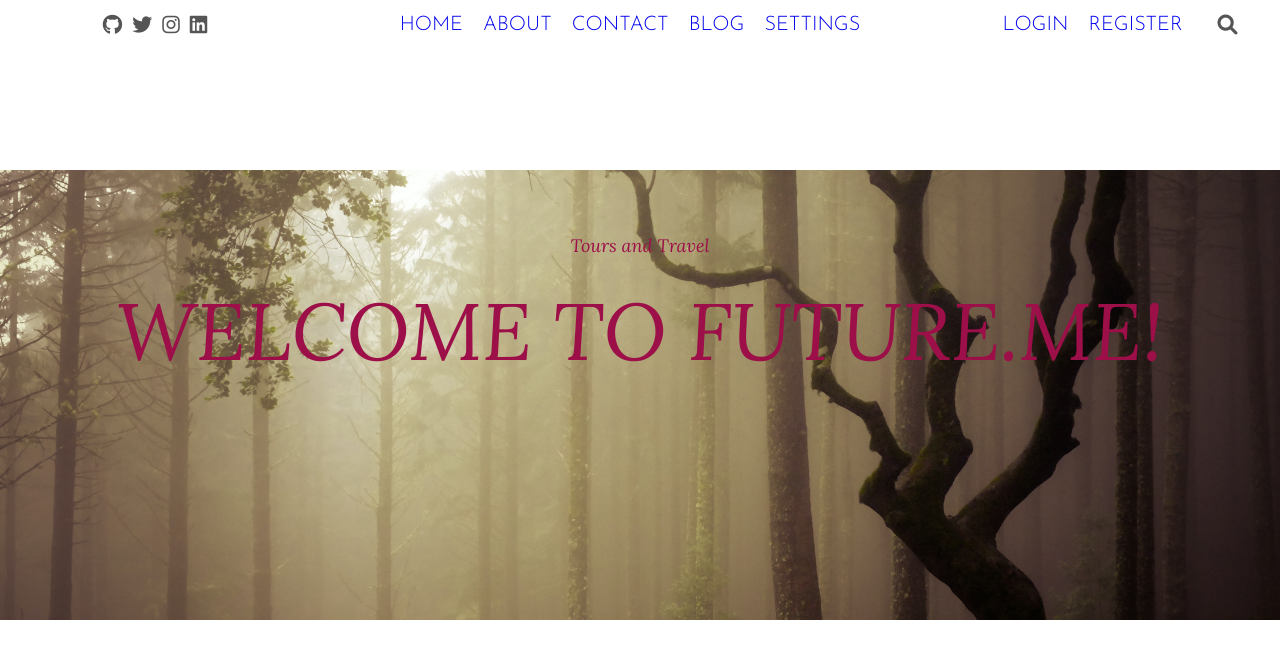
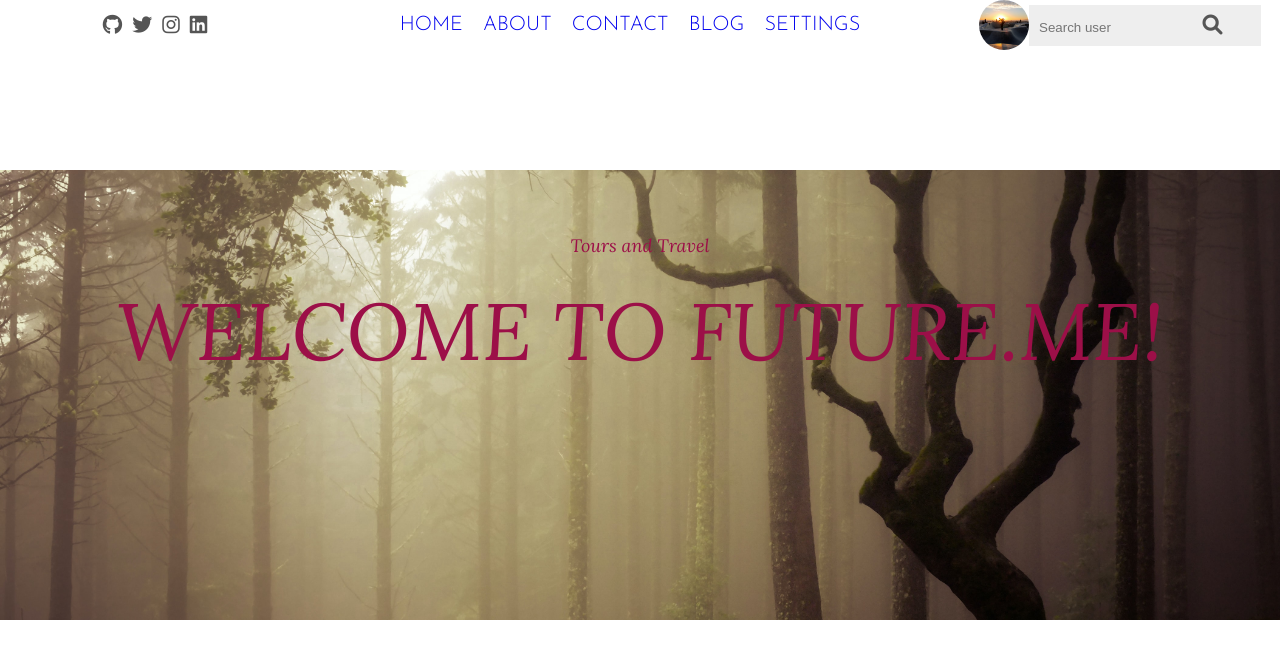
Before and after one commit to Cherrypick14/userProfile, a React (Create React App) app: page / in a window 1280 px wide. Shown: the top 658 px of the page. Built offline with nearby package versions, Linux system fonts and the light colour scheme.

Commit message:
add viewprofile page link

```diff
--- a/src/components/Sidebar.jsx
+++ b/src/components/Sidebar.jsx
@@ -1,4 +1,5 @@
 import React from 'react'
+import { Link } from 'react-router-dom'
 import "../styles/sidebar.css"
 
 const Sidebar = () => {
@@ -12,9 +13,11 @@ const Sidebar = () => {
         <span className="sideBarTitle2">CATEGORIES</span>
         <div className="Profile-details">
         <ul className="sideBarList">
-             <li className="sideBarListItem"><a href="#profileupdate"><i className=" fa-solid fa-user"></i>Profile</a></li>
-             <li className="sideBarListItem"><a href="#passwordupdate"><i class="fa-solid fa-key"></i>Password</a></li>
+             <li className="sideBarListItem"><a href="#profileupdate"><i className=" fa-solid fa-user">&nbsp;&nbsp;&nbsp;</i>Public Profile</a></li>
+             <li className="sideBarListItem"><a href="#passwordupdate"><i className="fa-solid fa-key">&nbsp;&nbsp;&nbsp;</i>Password</a></li>
+             <li className="sideBarListItem"><Link className='link' to="/viewprofile"><i className="fa-solid fa-user">&nbsp;&nbsp;&nbsp;</i>View Profile</Link></li>
           </ul>
+
         </div>
 
         </div>
--- a/src/components/TopBar.jsx
+++ b/src/components/TopBar.jsx
@@ -3,7 +3,7 @@ import '../styles/topbar.css'
 import {Link} from "react-router-dom"
 
 const TopBar = () => {
-   const user = false;
+   const user = true;
   return (
     <div className='top'>
       <div className="topLeft">
@@ -18,14 +18,14 @@ const TopBar = () => {
         <li className="topListItem"><Link  className='link'to ="/">ABOUT</Link></li>
         <li className="topListItem"><Link className='link' to ="/">CONTACT</Link></li>
         <li className="topListItem"><Link className='link' to ="/">BLOG</Link></li>
-        <li className="topListItem"><Link className='link' to ="/settings">SETTINGS</Link></li>
+        <li className="topListItem"><Link className='link active' to ="/settings">SETTINGS</Link></li>
 
       </ul>
     </div>
     <div className="topRight">
 
         {user? (
-          <img className="topImg" src={process.env.PUBLIC_URL + "/cat-profile.jpg"} alt="" />
+          <img className="topImg" src={process.env.PUBLIC_URL + "/ice-skating.jpg"} alt="" />
          ):(
           <ul className="topList" >
             <li className="topListItem">
@@ -37,7 +37,11 @@ const TopBar = () => {
           </ul>
           )
         }
-        <i className=" topSearchIcon fa-solid fa-magnifying-glass"></i>
+        <div class="input-placeholder">
+          <input type="text" name="searchuserName" id="searchuserName" placeholder="Search user"/><span className="topSearchIcon fa-solid fa-magnifying-glass"></span>
+     </div>
+        {/* <input type="text"<i className=" topSearchIcon fa-solid fa-magnifying-glass"></i> placeholder="search user"/> */}
+
       </div>
 
     </div>
```
